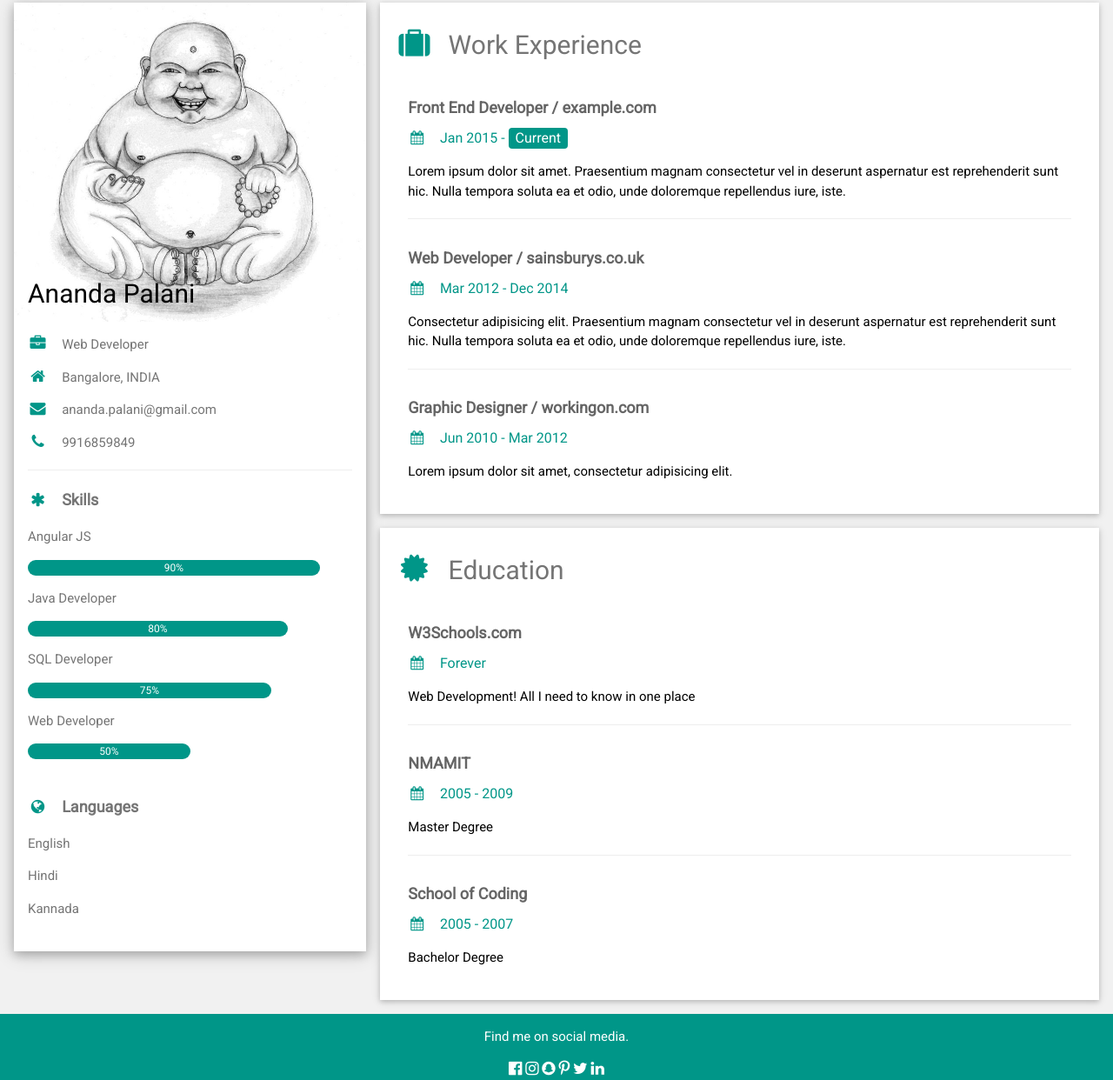
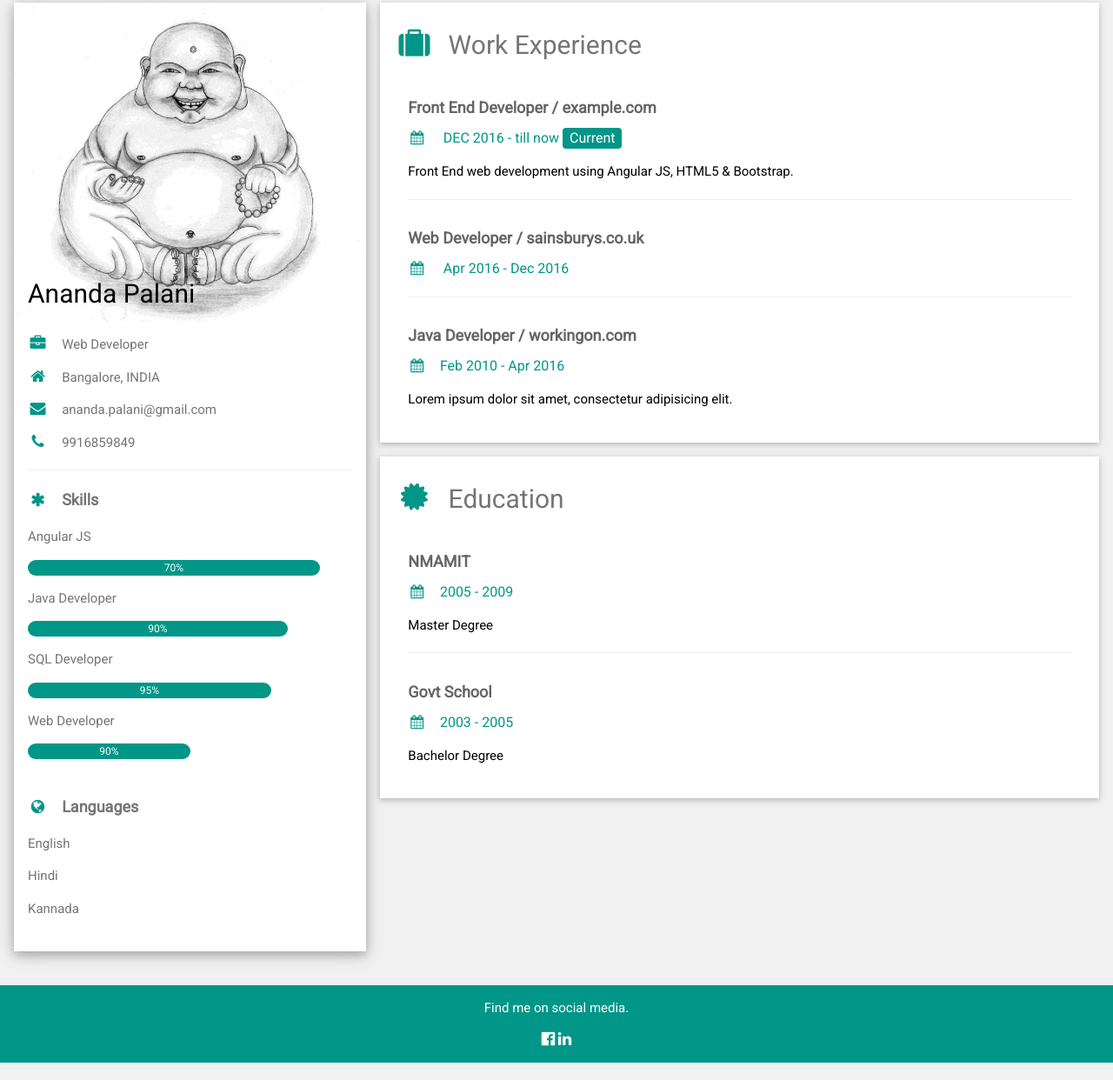
Before and after one commit to anandapalani/anandapalani.github.io, a plain HTML site: page index.html in a window 1280 px wide. Shown: the part 13-1255 px from the top of the page at 87% size. Drawn offline with nearby package versions, Linux system fonts and the light colour scheme.

Commit message:
Signed-off-by: Palani <ananda.palani@bt.com>

```diff
--- a/index.html
+++ b/index.html
@@ -38,25 +38,25 @@ html,body,h1,h2,h3,h4,h5,h6 {font-family: "Roboto", sans-serif}
           <p>Angular JS</p>
           <div class="w3-progress-container w3-round-xlarge w3-small">
             <div class="w3-progressbar w3-round-xlarge w3-teal" style="width:90%">
-              <div class="w3-center w3-text-white">90%</div>
+              <div class="w3-center w3-text-white">70%</div>
             </div>
           </div>
           <p>Java Developer</p>
           <div class="w3-progress-container w3-round-xlarge w3-small">
             <div class="w3-progressbar w3-round-xlarge w3-teal" style="width:80%">
-              <div class="w3-center w3-text-white">80%</div>
+              <div class="w3-center w3-text-white">90%</div>
             </div>
           </div>
           <p>SQL Developer</p>
           <div class="w3-progress-container w3-round-xlarge w3-small">
             <div class="w3-progressbar w3-round-xlarge w3-teal" style="width:75%">
-              <div class="w3-center w3-text-white">75%</div>
+              <div class="w3-center w3-text-white">95%</div>
             </div>
           </div>
           <p>Web Developer</p>
           <div class="w3-progress-container w3-round-xlarge w3-small">
             <div class="w3-progressbar w3-round-xlarge w3-teal" style="width:50%">
-              <div class="w3-center w3-text-white">50%</div>
+              <div class="w3-center w3-text-white">90%</div>
             </div>
           </div>
           <br>
@@ -68,11 +68,11 @@ html,body,h1,h2,h3,h4,h5,h6 {font-family: "Roboto", sans-serif}
           </div>
           <p>Hindi</p>
           <div class="w3-progress-container w3-round-xlarge">
-            <div class="w3-progressbar w3-round-xlarge w3-teal" style="width:55%"></div>
+            <div class="w3-progressbar w3-round-xlarge w3-teal" style="width:80%"></div>
           </div>
           <p>Kannada</p>
           <div class="w3-progress-container w3-round-xlarge">
-            <div class="w3-progressbar w3-round-xlarge w3-teal" style="width:25%"></div>
+            <div class="w3-progressbar w3-round-xlarge w3-teal" style="<width:100></width:100>%"></div>
           </div>
           <br>
         </div>
@@ -88,40 +88,34 @@ html,body,h1,h2,h3,h4,h5,h6 {font-family: "Roboto", sans-serif}
         <h2 class="w3-text-grey w3-padding-16"><i class="fa fa-suitcase fa-fw w3-margin-right w3-xxlarge w3-text-teal"></i>Work Experience</h2>
         <div class="w3-container">
           <h5 class="w3-opacity"><b>Front End Developer / example.com</b></h5>
-          <h6 class="w3-text-teal"><i class="fa fa-calendar fa-fw w3-margin-right"></i>Jan 2015 - <span class="w3-tag w3-teal w3-round">Current</span></h6>
-          <p>Lorem ipsum dolor sit amet. Praesentium magnam consectetur vel in deserunt aspernatur est reprehenderit sunt hic. Nulla tempora soluta ea et odio, unde doloremque repellendus iure, iste.</p>
+          <h6 class="w3-text-teal"><i class="fa fa-calendar fa-fw w3-margin-right"></i> DEC 2016 - till now <span class="w3-tag w3-teal w3-round">Current</span></h6>
+          <p>Front End web development using Angular JS, HTML5 & Bootstrap.</p>
           <hr>
         </div>
         <div class="w3-container">
           <h5 class="w3-opacity"><b>Web Developer / sainsburys.co.uk</b></h5>
-          <h6 class="w3-text-teal"><i class="fa fa-calendar fa-fw w3-margin-right"></i>Mar 2012 - Dec 2014</h6>
-          <p>Consectetur adipisicing elit. Praesentium magnam consectetur vel in deserunt aspernatur est reprehenderit sunt hic. Nulla tempora soluta ea et odio, unde doloremque repellendus iure, iste.</p>
+          <h6 class="w3-text-teal"><i class="fa fa-calendar fa-fw w3-margin-right"></i> Apr 2016 - Dec 2016</h6>
+          <p></p>
           <hr>
         </div>
         <div class="w3-container">
-          <h5 class="w3-opacity"><b>Graphic Designer / workingon.com</b></h5>
-          <h6 class="w3-text-teal"><i class="fa fa-calendar fa-fw w3-margin-right"></i>Jun 2010 - Mar 2012</h6>
+          <h5 class="w3-opacity"><b>Java Developer / workingon.com</b></h5>
+          <h6 class="w3-text-teal"><i class="fa fa-calendar fa-fw w3-margin-right"></i>Feb 2010 - Apr 2016</h6>
           <p>Lorem ipsum dolor sit amet, consectetur adipisicing elit. </p><br>
         </div>
       </div>
 
       <div class="w3-container w3-card-2 w3-white">
         <h2 class="w3-text-grey w3-padding-16"><i class="fa fa-certificate fa-fw w3-margin-right w3-xxlarge w3-text-teal"></i>Education</h2>
-        <div class="w3-container">
-          <h5 class="w3-opacity"><b>W3Schools.com</b></h5>
-          <h6 class="w3-text-teal"><i class="fa fa-calendar fa-fw w3-margin-right"></i>Forever</h6>
-          <p>Web Development! All I need to know in one place</p>
-          <hr>
-        </div>
-        <div class="w3-container">
+         <div class="w3-container">
           <h5 class="w3-opacity"><b>NMAMIT</b></h5>
           <h6 class="w3-text-teal"><i class="fa fa-calendar fa-fw w3-margin-right"></i>2005 - 2009</h6>
           <p>Master Degree</p>
           <hr>
         </div>
         <div class="w3-container">
-          <h5 class="w3-opacity"><b>School of Coding</b></h5>
-          <h6 class="w3-text-teal"><i class="fa fa-calendar fa-fw w3-margin-right"></i>2005 - 2007</h6>
+          <h5 class="w3-opacity"><b>Govt School</b></h5>
+          <h6 class="w3-text-teal"><i class="fa fa-calendar fa-fw w3-margin-right"></i>2003 - 2005</h6>
           <p>Bachelor Degree</p><br>
         </div>
       </div>
@@ -137,12 +131,18 @@ html,body,h1,h2,h3,h4,h5,h6 {font-family: "Roboto", sans-serif}
 
 <footer class="w3-container w3-teal w3-center w3-margin-top">
   <p>Find me on social media.</p>
-  <i class="fa fa-facebook-official w3-hover-text-indigo w3-large"></i>
-  <i class="fa fa-instagram w3-hover-text-purple w3-large"></i>
+  <i class="fa fa-facebook-official w3-hover-text-indigo w3-large">
+      <a href="https://www.facebook.com/ananda.palani"></a></p>
+  </i>
+   <i class="fa fa-linkedin w3-hover-text-indigo w3-large">
+       <a href="https://in.linkedin.com/in/ananda-palani-a985bb52"></a></p>
+   </i>
+  <!--
+<i class="fa fa-instagram w3-hover-text-purple w3-large"></i>
   <i class="fa fa-snapchat w3-hover-text-yellow w3-large"></i>
   <i class="fa fa-pinterest-p w3-hover-text-red w3-large"></i>
   <i class="fa fa-twitter w3-hover-text-light-blue w3-large"></i>
-  <i class="fa fa-linkedin w3-hover-text-indigo w3-large"></i>
+-->
 
 </footer>
 
```
